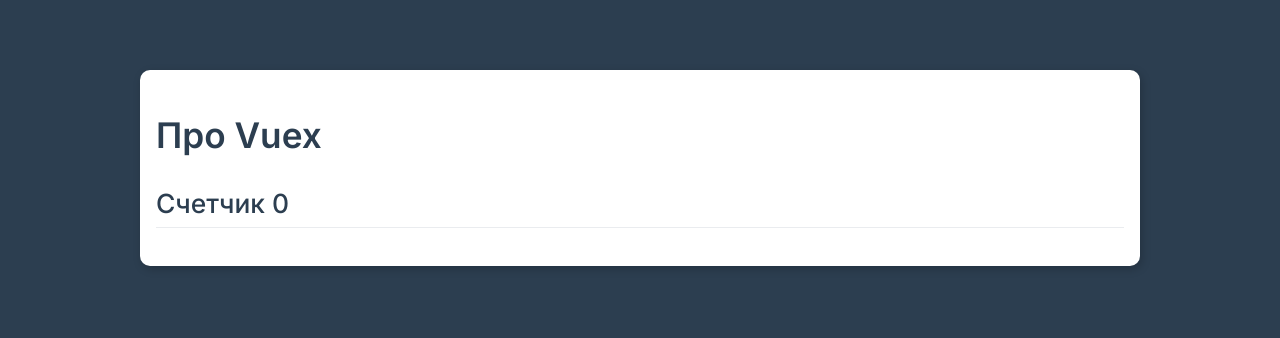
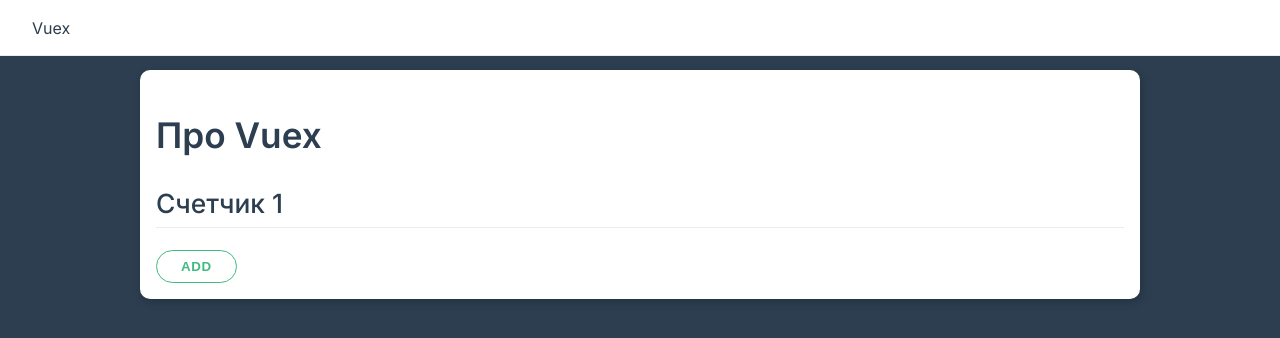
Before and after one commit to glushach/vue-bases, a Vue app in the folder vue-framework/: page / in a window 1280 px wide. Shown: the top 338 px of the page. Built offline with nearby package versions, Linux system fonts and the light colour scheme.

Commit message:
feat: use local storage and global storage

```diff
--- a/vue-framework/package.json
+++ b/vue-framework/package.json
@@ -8,7 +8,8 @@
   },
   "dependencies": {
     "core-js": "^3.6.5",
-    "vue": "^3.0.0"
+    "vue": "^3.0.0",
+    "vuex": "^4.0.2"
   },
   "devDependencies": {
     "@vue/cli-plugin-babel": "~4.5.0",
--- a/vue-framework/src/App.vue
+++ b/vue-framework/src/App.vue
@@ -1,15 +1,29 @@
 <template>
+  <the-navbar></the-navbar>
   <div class="container with-nav">
     <div class="card">
       <h1>Про Vuex</h1>
-      <h2>Счетчик 0</h2>
+      <h2>Счетчик {{$store.state.counter}}</h2>
+      <button class="btn" @click="increment">Add</button>
     </div>
   </div>
+<!--  <button @click="increment">Increase</button> &lt;!&ndash; it is local state because it works inside component&ndash;&gt;-->
 </template>
 
 <script>
 import TheNavbar from './TheNavbar'
 export default {
-  components: {TheNavbar}
+  components: {TheNavbar},
+  // data() {
+  //   return {
+  //     counter: 0
+  //   }
+  // },
+  methods: {
+    increment() {
+      // this.counter++;
+      this.$store.state.counter++
+    }
+  }
 }
 </script>
--- /dev/null
+++ b/vue-framework/src/TheNavbar.vue
@@ -0,0 +1,11 @@
+<template>
+  <header class="navbar">
+    Vuex
+  </header>
+</template>
+
+<script>
+  export default {
+
+  }
+</script>
--- a/vue-framework/src/main.js
+++ b/vue-framework/src/main.js
@@ -1,5 +1,8 @@
 import { createApp } from 'vue'
 import App from './App.vue'
+import store from "./store";
 import './theme.css'
 
-createApp(App).mount('#app')
+createApp(App)
+  .use(store)
+  .mount('#app')
--- /dev/null
+++ b/vue-framework/src/store.js
@@ -0,0 +1,9 @@
+import { createStore } from "vuex";
+
+export default createStore({
+  state() {
+    return {
+      counter: 1
+    }
+  }
+})
```
Also changed, not shown: 1 other file (tests, documents, lock files or other folders).
